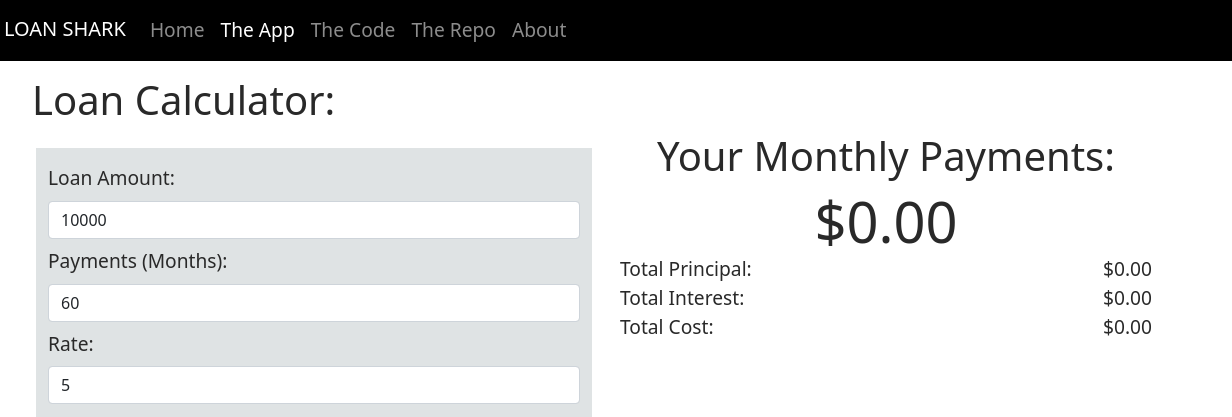
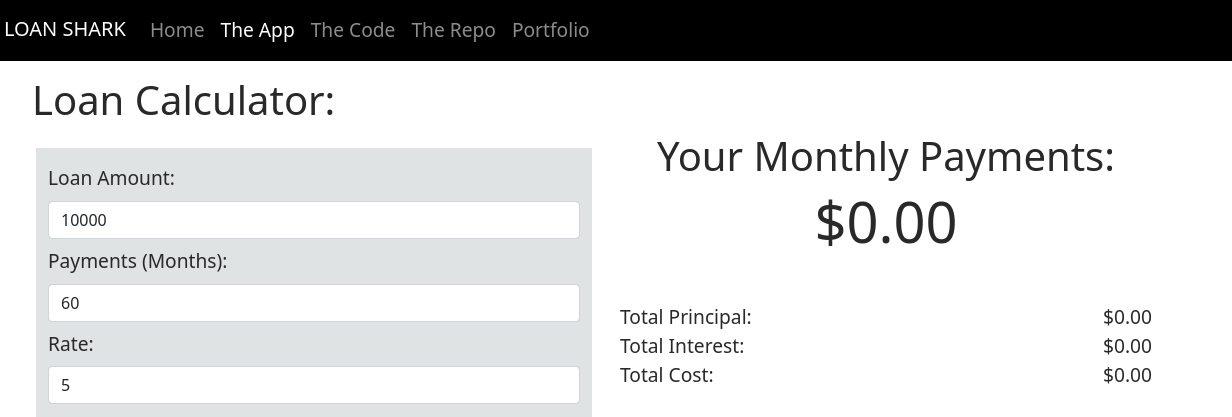
Before and after one commit to WebDevCharles/LoanShark, a plain HTML site: page app.html in a window 1280 px wide. Shown: the top 417 px of the page, 48-1280 px from the left. Drawn offline with nearby package versions, Linux system fonts and the light colour scheme.

Commit message:
Updated Links

```diff
--- a/app.html
+++ b/app.html
@@ -52,7 +52,7 @@
                         <a class="nav-link" href="https://github.com/WebDevCharles/LoanShark">The Repo</a>
                     </li>
                     <li class="nav-item">
-                        <a class="nav-link" href="#">About</a>
+                        <a class="nav-link" href="https://charleshallportfolio.netlify.app/">Portfolio</a>
                     </li>
                 </ul>
             </div>
@@ -78,8 +78,7 @@
                                 <label for="loanTerms">Payments (Months):</label>
                             </div>
                             <div class="col-12 text-end">
-                                <input type="number" class="form-control" id="loanTerms" value="60"
-                                    name="loanTerms">
+                                <input type="number" class="form-control" id="loanTerms" value="60" name="loanTerms">
                             </div>
                             <div class="col-6">
                                 <label for="loanRate">Rate:</label>
@@ -101,7 +100,7 @@
                     <div id="payment" class="display-4 text-center">
                         $0.00
                     </div>
-                    <div class="row">
+                    <div class="row mt-5">
                         <div class="col-6 text-start">Total Principal:</div>
                         <div class="col-6 text-end" id="totalPrincipal">$0.00</div>
                         <div class="col-6 text-start">Total Interest:</div>
@@ -165,7 +164,7 @@
                             <a href="https://github.com/WebDevCharles"><i class="bi bi-github"></i></a>
                         </div>
                         <div class="col socialIcons">
-                            <a href="#"><i class="bi bi-instagram"></i></a>
+                            <a href="https://www.instagram.com/charlesunfiltered/"><i class="bi bi-instagram"></i></a>
                         </div>
                     </div>
                 </div>
```
Also changed, not shown: code.html (+2 -2 lines), index.html (+2 -2 lines).
